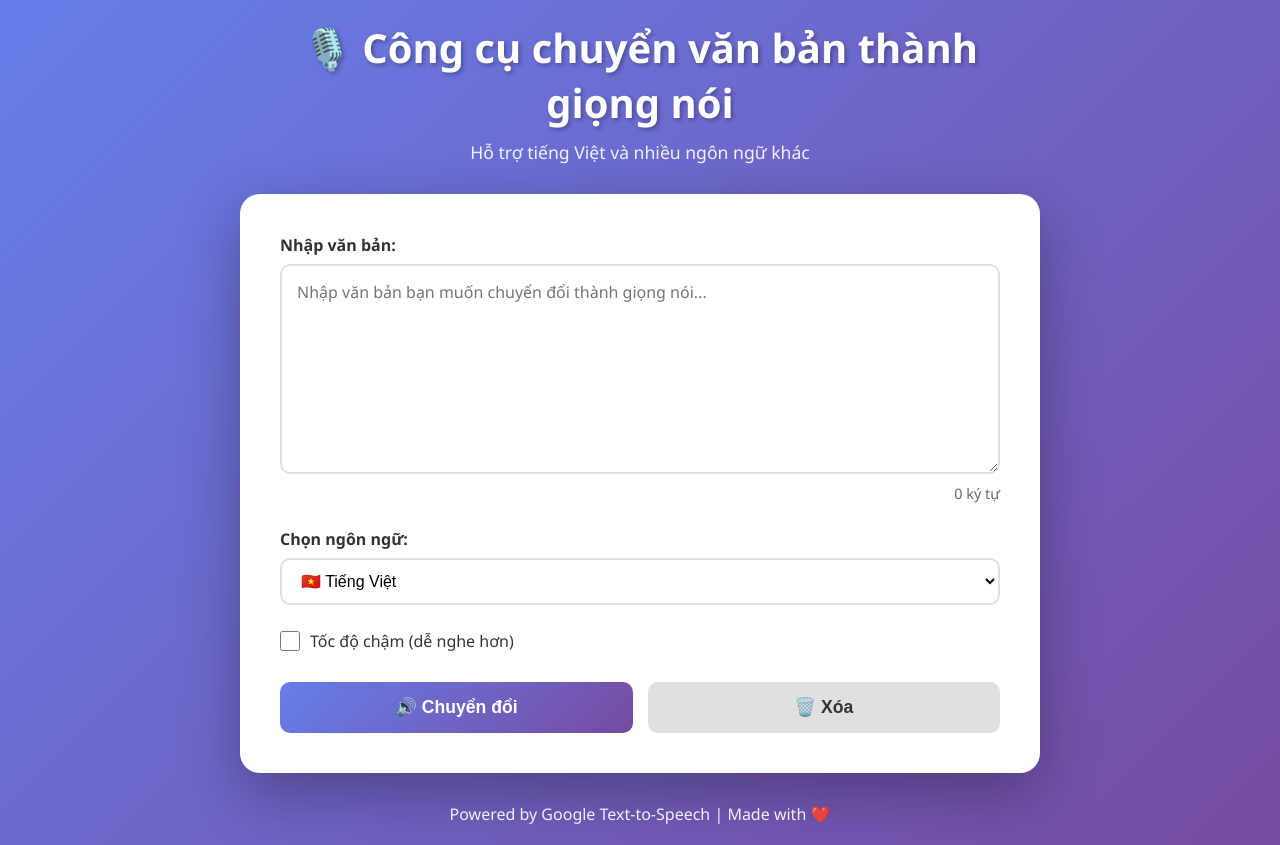
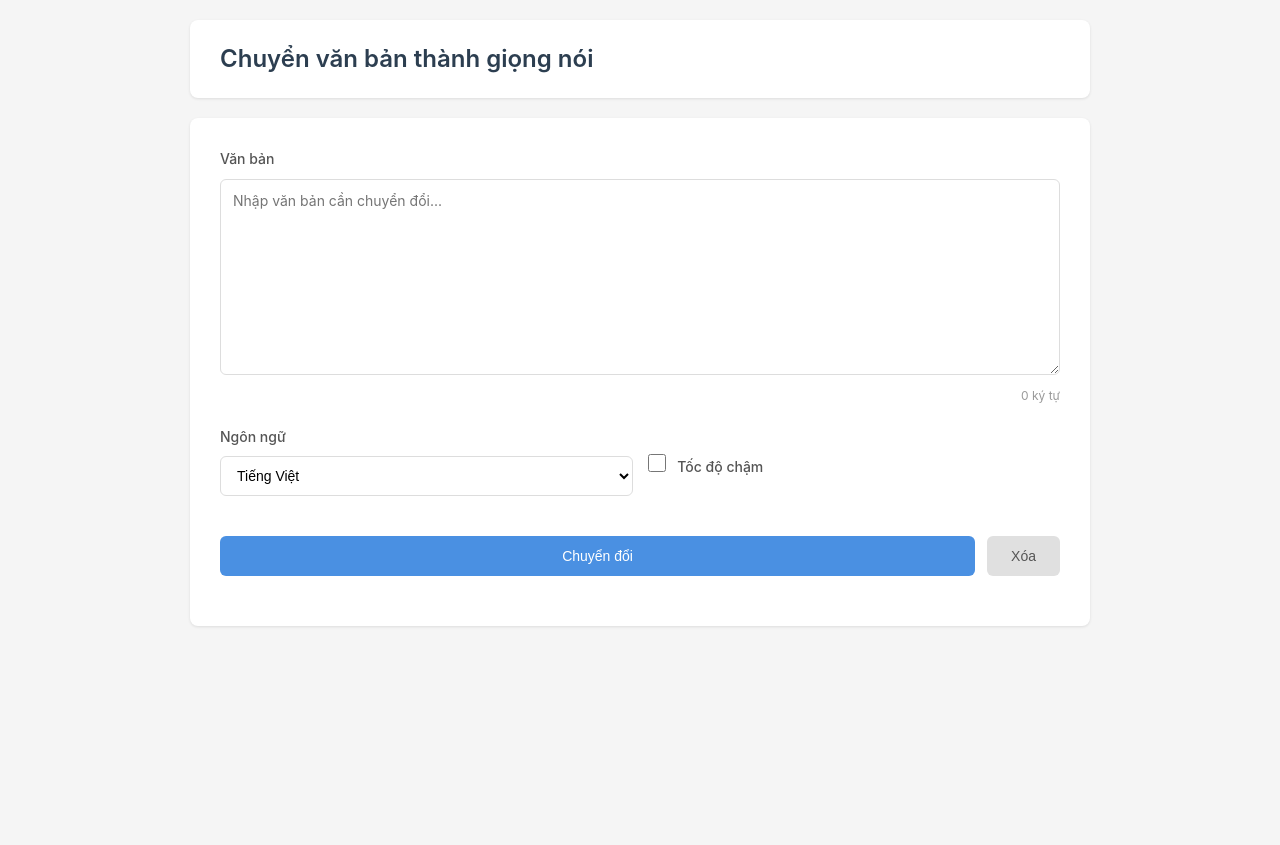
Before and after one commit to minhhlki/tts, a Flask app: page / in a window 1280 px wide. After the commit the page ends 627 px from the top, so only its background shows below. Run offline with Flask 3, Linux system fonts and the light colour scheme.

Commit message:
Simplify UI for local personal use
- Redesign interface to be cleaner and more minimalist
- Remove unnecessary decorative elements and emojis
- Simplify color scheme with light background
- Improve layout for better readability
- Optimize JavaScript for cleaner code
- Update README for local use focus

```diff
--- a/static/css/style.css
+++ b/static/css/style.css
@@ -5,133 +5,147 @@
 }
 
 body {
-    font-family: 'Segoe UI', Tahoma, Geneva, Verdana, sans-serif;
-    background: linear-gradient(135deg, #667eea 0%, #764ba2 100%);
-    min-height: 100vh;
-    display: flex;
-    justify-content: center;
-    align-items: center;
+    font-family: -apple-system, BlinkMacSystemFont, 'Segoe UI', Roboto, 'Helvetica Neue', Arial, sans-serif;
+    background: #f5f5f5;
+    color: #333;
+    line-height: 1.6;
     padding: 20px;
 }
 
 .container {
-    width: 100%;
-    max-width: 800px;
+    max-width: 900px;
+    margin: 0 auto;
 }
 
-header {
-    text-align: center;
-    color: white;
-    margin-bottom: 30px;
+/* Header */
+.header {
+    background: white;
+    padding: 20px 30px;
+    border-radius: 8px;
+    box-shadow: 0 1px 3px rgba(0, 0, 0, 0.1);
+    margin-bottom: 20px;
 }
 
-header h1 {
-    font-size: 2.5em;
-    margin-bottom: 10px;
-    text-shadow: 2px 2px 4px rgba(0, 0, 0, 0.3);
+.header h1 {
+    font-size: 24px;
+    font-weight: 600;
+    color: #2c3e50;
 }
 
-.subtitle {
-    font-size: 1.1em;
-    opacity: 0.9;
+/* Main Content */
+.main-content {
+    background: white;
+    padding: 30px;
+    border-radius: 8px;
+    box-shadow: 0 1px 3px rgba(0, 0, 0, 0.1);
 }
 
-.card {
-    background: white;
-    border-radius: 20px;
-    padding: 40px;
-    box-shadow: 0 20px 60px rgba(0, 0, 0, 0.3);
+/* Form Section */
+.form-section {
+    margin-bottom: 20px;
 }
 
-.form-group {
-    margin-bottom: 25px;
+.input-group {
+    margin-bottom: 20px;
 }
 
-label {
+.input-group label {
     display: block;
-    font-weight: 600;
-    color: #333;
+    font-weight: 500;
     margin-bottom: 8px;
-    font-size: 1em;
+    color: #555;
+    font-size: 14px;
 }
 
-textarea {
+.input-group textarea {
     width: 100%;
-    padding: 15px;
-    border: 2px solid #e0e0e0;
-    border-radius: 10px;
-    font-size: 1em;
+    padding: 12px;
+    border: 1px solid #ddd;
+    border-radius: 6px;
+    font-size: 14px;
     font-family: inherit;
     resize: vertical;
-    transition: border-color 0.3s;
+    transition: border-color 0.2s;
 }
 
-textarea:focus {
+.input-group textarea:focus {
     outline: none;
-    border-color: #667eea;
+    border-color: #4a90e2;
 }
 
 .char-count {
     text-align: right;
-    color: #666;
-    font-size: 0.9em;
-    margin-top: 5px;
+    font-size: 12px;
+    color: #999;
+    margin-top: 4px;
 }
 
-select {
+/* Control Group */
+.control-group {
+    display: grid;
+    grid-template-columns: 1fr 1fr;
+    gap: 15px;
+    margin-bottom: 20px;
+}
+
+.input-group.small select {
     width: 100%;
-    padding: 12px 15px;
-    border: 2px solid #e0e0e0;
-    border-radius: 10px;
-    font-size: 1em;
+    padding: 10px 12px;
+    border: 1px solid #ddd;
+    border-radius: 6px;
+    font-size: 14px;
     background: white;
     cursor: pointer;
-    transition: border-color 0.3s;
+    transition: border-color 0.2s;
 }
 
-select:focus {
+.input-group.small select:focus {
     outline: none;
-    border-color: #667eea;
+    border-color: #4a90e2;
 }
 
-.checkbox-label {
+.checkbox-wrapper {
     display: flex;
     align-items: center;
     cursor: pointer;
-    font-weight: normal;
+    padding-top: 28px;
 }
 
-.checkbox-label input[type="checkbox"] {
-    width: 20px;
-    height: 20px;
-    margin-right: 10px;
+.checkbox-wrapper input[type="checkbox"] {
+    width: 18px;
+    height: 18px;
+    margin-right: 8px;
     cursor: pointer;
 }
 
-.button-group {
+.checkbox-wrapper span {
+    font-size: 14px;
+    color: #555;
+}
+
+/* Buttons */
+.action-buttons {
     display: flex;
-    gap: 15px;
-    margin-top: 30px;
+    gap: 12px;
 }
 
 .btn {
-    flex: 1;
-    padding: 15px 30px;
+    padding: 12px 24px;
     border: none;
-    border-radius: 10px;
-    font-size: 1.1em;
-    font-weight: 600;
+    border-radius: 6px;
+    font-size: 14px;
+    font-weight: 500;
     cursor: pointer;
-    transition: all 0.3s;
-    display: flex;
+    transition: all 0.2s;
+    display: inline-flex;
+    align-items: center;
     justify-content: center;
-    align-items: center;
     gap: 8px;
 }
 
 .btn:hover {
-    transform: translateY(-2px);
-    box-shadow: 0 5px 15px rgba(0, 0, 0, 0.2);
+    transform: translateY(-1px);
+    box-shadow: 0 2px 8px rgba(0, 0, 0, 0.15);
 }
 
 .btn:active {
@@ -139,28 +153,33 @@ select:focus {
 }
 
 .btn-primary {
-    background: linear-gradient(135deg, #667eea 0%, #764ba2 100%);
+    background: #4a90e2;
     color: white;
+    flex: 1;
+}
+
+.btn-primary:hover {
+    background: #357abd;
 }
 
 .btn-secondary {
     background: #e0e0e0;
-    color: #333;
+    color: #555;
 }
 
 .btn-secondary:hover {
     background: #d0d0d0;
 }
 
-.btn-success {
-    background: #4caf50;
+.btn-download {
+    background: #27ae60;
     color: white;
     width: 100%;
-    margin-top: 15px;
+    margin-top: 12px;
 }
 
-.btn-success:hover {
-    background: #45a049;
+.btn-download:hover {
+    background: #229954;
 }
 
 .btn:disabled {
@@ -169,75 +188,110 @@ select:focus {
     transform: none;
 }
 
+/* Loader */
 .loader {
-    width: 20px;
-    height: 20px;
-    border: 3px solid rgba(255, 255, 255, 0.3);
+    display: none;
+    width: 16px;
+    height: 16px;
+    border: 2px solid rgba(255, 255, 255, 0.3);
     border-top-color: white;
     border-radius: 50%;
-    animation: spin 0.8s linear infinite;
+    animation: spin 0.6s linear infinite;
+}
+
+.btn.loading .btn-text {
+    display: none;
+}
+
+.btn.loading .loader {
+    display: block;
 }
 
 @keyframes spin {
     to { transform: rotate(360deg); }
 }
 
+/* Result Section */
 .result-section {
+    display: none;
     margin-top: 30px;
     padding-top: 30px;
-    border-top: 2px solid #e0e0e0;
+    border-top: 1px solid #eee;
 }
 
-.result-section h3 {
-    color: #333;
-    margin-bottom: 15px;
+.result-section.show {
+    display: block;
 }
 
-.audio-player {
-    width: 100%;
+.result-header {
+    font-weight: 600;
+    font-size: 16px;
+    margin-bottom: 15px;
+    color: #2c3e50;
+}
+
+.audio-wrapper {
+    background: #f8f9fa;
+    padding: 20px;
+    border-radius: 6px;
     margin-bottom: 10px;
 }
 
-.audio-player audio {
+.audio-wrapper audio {
     width: 100%;
-    border-radius: 10px;
+    outline: none;
 }
 
-.error-section {
-    margin-top: 20px;
-    padding: 15px;
-    background: #ffebee;
-    border-left: 4px solid #f44336;
-    border-radius: 5px;
+/* Error Message */
+.error-message {
+    display: none;
+    margin-top: 15px;
+    padding: 12px 16px;
+    background: #fee;
+    border-left: 3px solid #e74c3c;
+    border-radius: 4px;
 }
 
-.error-section p {
-    color: #c62828;
-    margin: 0;
+.error-message.show {
+    display: block;
 }
 
-footer {
-    text-align: center;
-    color: white;
-    margin-top: 30px;
-    opacity: 0.9;
+.error-message span {
+    color: #c0392b;
+    font-size: 14px;
 }
 
-/* Responsive Design */
-@media (max-width: 600px) {
-    header h1 {
-        font-size: 2em;
+/* Responsive */
+@media (max-width: 768px) {
+    body {
+        padding: 10px;
     }
 
-    .card {
-        padding: 25px;
+    .header {
+        padding: 15px 20px;
     }
 
-    .button-group {
+    .header h1 {
+        font-size: 20px;
+    }
+
+    .main-content {
+        padding: 20px;
+    }
+
+    .control-group {
+        grid-template-columns: 1fr;
+    }
+
+    .checkbox-wrapper {
+        padding-top: 0;
+    }
+
+    .action-buttons {
         flex-direction: column;
     }
 
-    .btn {
+    .btn-primary {
         width: 100%;
     }
 }
--- a/static/js/script.js
+++ b/static/js/script.js
@@ -29,7 +29,7 @@ convertBtn.addEventListener('click', async () => {
 
     // Hide previous results and errors
     hideError();
-    resultSection.style.display = 'none';
+    hideResult();
 
     // Show loading state
     setLoading(true);
@@ -56,7 +56,7 @@ convertBtn.addEventListener('click', async () => {
             audioPlayer.src = `/api/play/${currentFilename}`;
 
             // Show result section
-            resultSection.style.display = 'block';
+            showResult();
 
             // Auto play
             audioPlayer.play().catch(err => {
@@ -77,7 +77,7 @@ convertBtn.addEventListener('click', async () => {
 clearBtn.addEventListener('click', () => {
     textInput.value = '';
     charCount.textContent = '0';
-    resultSection.style.display = 'none';
+    hideResult();
     hideError();
     currentFilename = null;
     audioPlayer.src = '';
@@ -92,27 +92,30 @@ downloadBtn.addEventListener('click', () => {
 
 // Helper functions
 function setLoading(loading) {
-    const btnText = convertBtn.querySelector('.btn-text');
-    const loader = convertBtn.querySelector('.loader');
-
     if (loading) {
         convertBtn.disabled = true;
-        btnText.style.display = 'none';
-        loader.style.display = 'block';
+        convertBtn.classList.add('loading');
     } else {
         convertBtn.disabled = false;
-        btnText.style.display = 'block';
-        loader.style.display = 'none';
+        convertBtn.classList.remove('loading');
     }
+}
+
+function showResult() {
+    resultSection.classList.add('show');
+}
+
+function hideResult() {
+    resultSection.classList.remove('show');
 }
 
 function showError(message) {
     errorMessage.textContent = message;
-    errorSection.style.display = 'block';
+    errorSection.classList.add('show');
 }
 
 function hideError() {
-    errorSection.style.display = 'none';
+    errorSection.classList.remove('show');
 }
 
 // Enter key to convert (with Ctrl/Cmd)
@@ -121,22 +124,3 @@ textInput.addEventListener('keydown', (e) => {
         convertBtn.click();
     }
 });
-
-// Load sample text on page load (optional)
-window.addEventListener('load', () => {
-    const sampleTexts = {
-        'vi': 'Xin chào! Đây là công cụ chuyển văn bản thành giọng nói.',
-        'en': 'Hello! This is a text-to-speech tool.',
-        'ja': 'こんにちは！これはテキスト読み上げツールです。',
-        'ko': '안녕하세요! 텍스트 음성 변환 도구입니다.',
-        'zh-CN': '你好！这是一个文本转语音工具。'
-    };
-
-    // Optional: Set sample text based on selected language
-    languageSelect.addEventListener('change', () => {
-        if (!textInput.value) {
-            textInput.value = sampleTexts[languageSelect.value] || '';
-            charCount.textContent = textInput.value.length;
-        }
-    });
-});
--- a/templates/index.html
+++ b/templates/index.html
@@ -3,82 +3,71 @@
 <head>
     <meta charset="UTF-8">
     <meta name="viewport" content="width=device-width, initial-scale=1.0">
-    <title>Công cụ chuyển văn bản thành giọng nói</title>
+    <title>Text to Speech</title>
     <link rel="stylesheet" href="{{ url_for('static', filename='css/style.css') }}">
 </head>
 <body>
     <div class="container">
-        <header>
-            <h1>🎙️ Công cụ chuyển văn bản thành giọng nói</h1>
-            <p class="subtitle">Hỗ trợ tiếng Việt và nhiều ngôn ngữ khác</p>
-        </header>
+        <div class="header">
+            <h1>Chuyển văn bản thành giọng nói</h1>
+        </div>
 
-        <main>
-            <div class="card">
-                <div class="form-group">
-                    <label for="textInput">Nhập văn bản:</label>
+        <div class="main-content">
+            <div class="form-section">
+                <div class="input-group">
+                    <label>Văn bản</label>
                     <textarea
                         id="textInput"
-                        placeholder="Nhập văn bản bạn muốn chuyển đổi thành giọng nói..."
-                        rows="8"
+                        placeholder="Nhập văn bản cần chuyển đổi..."
+                        rows="10"
                     ></textarea>
-                    <div class="char-count">
-                        <span id="charCount">0</span> ký tự
+                    <div class="char-count"><span id="charCount">0</span> ký tự</div>
+                </div>
+
+                <div class="control-group">
+                    <div class="input-group small">
+                        <label>Ngôn ngữ</label>
+                        <select id="languageSelect">
+                            <option value="vi" selected>Tiếng Việt</option>
+                            <option value="en">English</option>
+                            <option value="ja">日本語</option>
+                            <option value="ko">한국어</option>
+                            <option value="zh-CN">中文</option>
+                            <option value="fr">Français</option>
+                            <option value="de">Deutsch</option>
+                            <option value="es">Español</option>
+                        </select>
+                    </div>
+
+                    <div class="input-group small">
+                        <label class="checkbox-wrapper">
+                            <input type="checkbox" id="slowSpeed">
+                            <span>Tốc độ chậm</span>
+                        </label>
                     </div>
                 </div>
 
-                <div class="form-group">
-                    <label for="languageSelect">Chọn ngôn ngữ:</label>
-                    <select id="languageSelect">
-                        <option value="vi" selected>🇻🇳 Tiếng Việt</option>
-                        <option value="en">🇺🇸 English</option>
-                        <option value="ja">🇯🇵 日本語 (Japanese)</option>
-                        <option value="ko">🇰🇷 한국어 (Korean)</option>
-                        <option value="zh-CN">🇨🇳 中文 (Chinese)</option>
-                        <option value="fr">🇫🇷 Français (French)</option>
-                        <option value="de">🇩🇪 Deutsch (German)</option>
-                        <option value="es">🇪🇸 Español (Spanish)</option>
-                        <option value="it">🇮🇹 Italiano (Italian)</option>
-                        <option value="ru">🇷🇺 Русский (Russian)</option>
-                    </select>
-                </div>
-
-                <div class="form-group">
-                    <label class="checkbox-label">
-                        <input type="checkbox" id="slowSpeed">
-                        Tốc độ chậm (dễ nghe hơn)
-                    </label>
-                </div>
-
-                <div class="button-group">
+                <div class="action-buttons">
                     <button id="convertBtn" class="btn btn-primary">
-                        <span class="btn-text">🔊 Chuyển đổi</span>
-                        <span class="loader" style="display: none;"></span>
+                        <span class="btn-text">Chuyển đổi</span>
+                        <span class="loader"></span>
                     </button>
-                    <button id="clearBtn" class="btn btn-secondary">
-                        🗑️ Xóa
-                    </button>
-                </div>
-
-                <div id="resultSection" class="result-section" style="display: none;">
-                    <h3>Kết quả:</h3>
-                    <div class="audio-player">
-                        <audio id="audioPlayer" controls></audio>
-                    </div>
-                    <button id="downloadBtn" class="btn btn-success">
-                        💾 Tải xuống
-                    </button>
-                </div>
-
-                <div id="errorSection" class="error-section" style="display: none;">
-                    <p id="errorMessage"></p>
+                    <button id="clearBtn" class="btn btn-secondary">Xóa</button>
                 </div>
             </div>
-        </main>
 
-        <footer>
-            <p>Powered by Google Text-to-Speech | Made with ❤️</p>
-        </footer>
+            <div id="resultSection" class="result-section">
+                <div class="result-header">Kết quả</div>
+                <div class="audio-wrapper">
+                    <audio id="audioPlayer" controls></audio>
+                </div>
+                <button id="downloadBtn" class="btn btn-download">Tải xuống MP3</button>
+            </div>
+
+            <div id="errorSection" class="error-message">
+                <span id="errorMessage"></span>
+            </div>
+        </div>
     </div>
 
     <script src="{{ url_for('static', filename='js/script.js') }}"></script>
```
Also changed, not shown: README.md.
